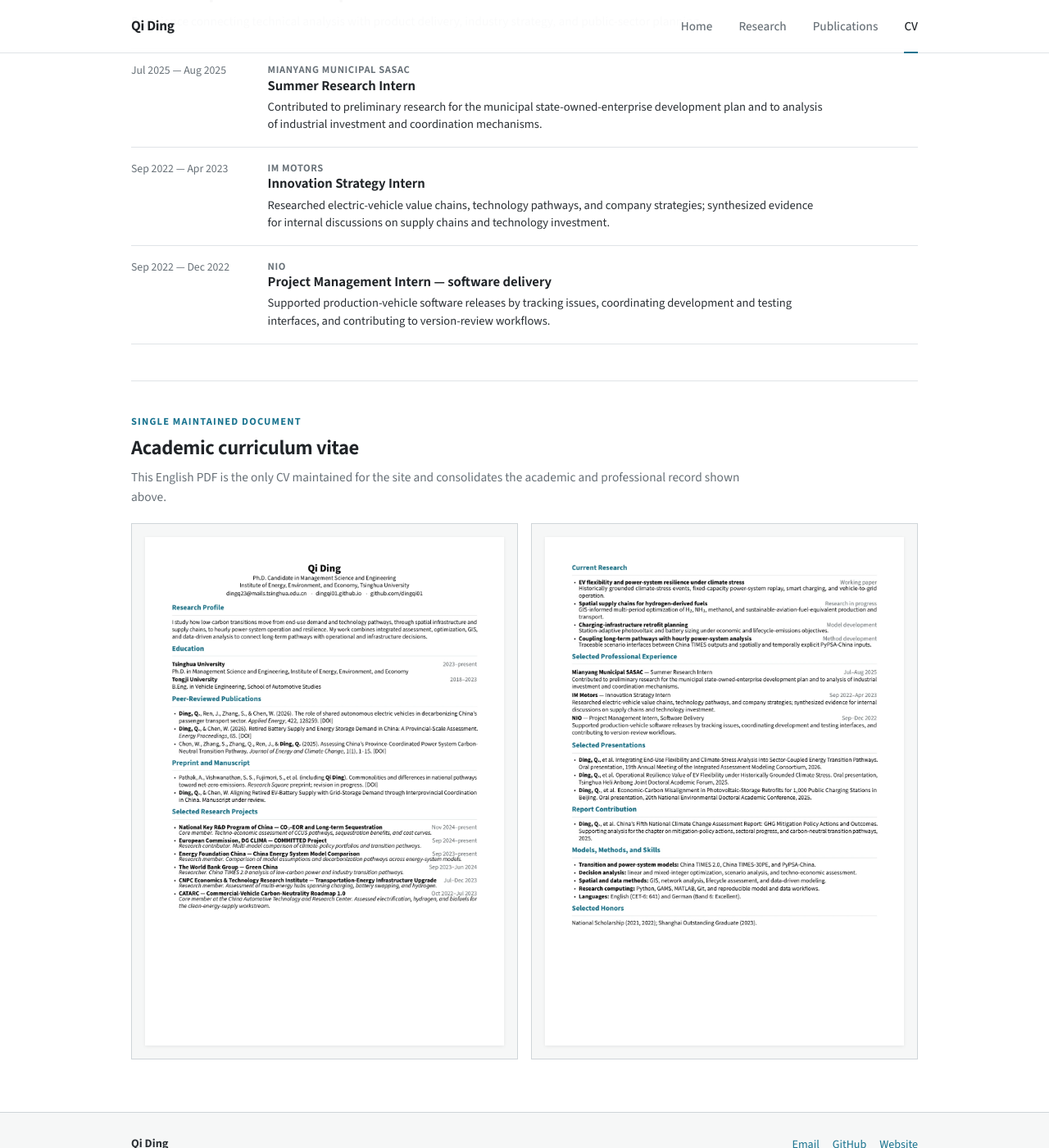
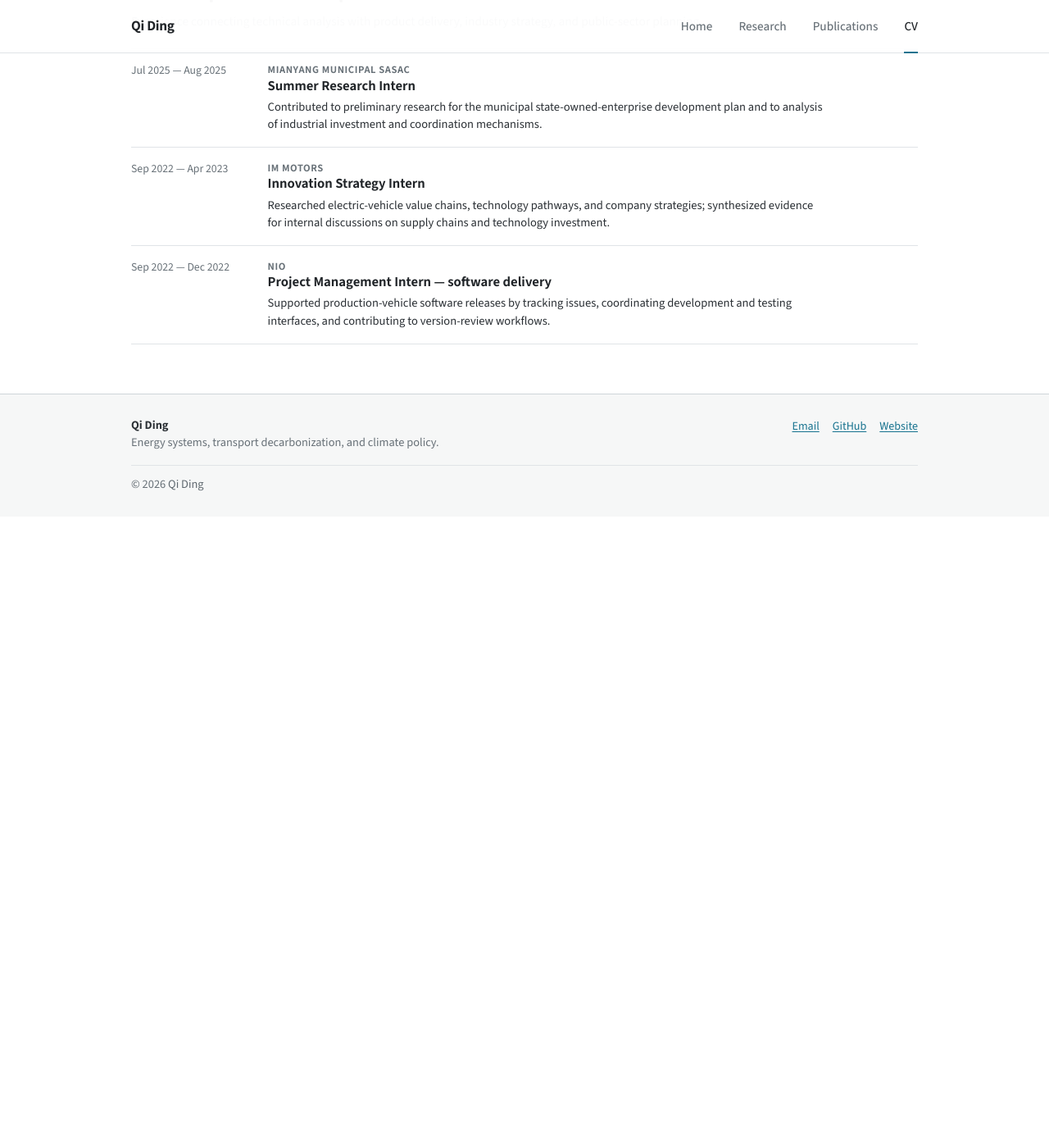
Before and after one commit to dingqi01/dingqi01.github.io, a Jekyll site: the page built from cv.html, in a window 1280 px wide and 1400 px high, scrolled down 2151 px. Shown: the whole window at 82% size. Built offline with Jekyll 4.4.1, drawn with Linux system fonts in a browser that asks for light colours; after the commit the page ends 2781 px from its top, so only the background shows below that.

Commit message:
Refine homepage focus and streamline CV page

```diff
--- a/assets/css/main.css
+++ b/assets/css/main.css
@@ -1017,35 +1017,6 @@ strong {
   line-height: 1.45;
 }
 
-.cv-viewer {
-  padding-bottom: 3rem;
-  border-top: 1px solid var(--line);
-}
-
-.cv-document-header {
-  padding-top: 2.5rem;
-}
-
-.cv-preview-link {
-  display: block;
-  width: 100%;
-  padding: 1rem;
-  border: 1px solid var(--line-strong);
-  background: var(--soft);
-}
-
-.cv-preview-link img {
-  width: 100%;
-  background: #fff;
-  box-shadow: 0 1px 4px rgba(32, 36, 40, 0.08);
-}
-
-.cv-preview-grid {
-  display: grid;
-  grid-template-columns: repeat(2, minmax(0, 1fr));
-  gap: 1rem;
-}
-
 .not-found {
   min-height: calc(100vh - 220px);
   padding-block: clamp(4rem, 12vw, 8rem);
@@ -1394,10 +1365,6 @@ strong {
     gap: 1rem;
   }
 
-  .cv-preview-link {
-    padding: 0.45rem;
-  }
-
   .footer-inner {
     grid-template-columns: 1fr;
   }
@@ -1451,9 +1418,6 @@ strong {
     font-size: 1.05rem;
   }
 
-  .cv-preview-grid {
-    grid-template-columns: 1fr;
-  }
 }
 
 @media print {
--- a/cv.html
+++ b/cv.html
@@ -107,19 +107,3 @@ permalink: /cv/
     {% endfor %}
   </div>
 </section>
-
-<section class="site-shell cv-viewer" aria-labelledby="cv-preview-heading">
-  <header class="cv-section-header cv-document-header">
-    <p class="section-label">Single maintained document</p>
-    <h2 id="cv-preview-heading">Academic curriculum vitae</h2>
-    <p>This English PDF is the only CV maintained for the site and consolidates the academic and professional record shown above.</p>
-  </header>
-  <div class="cv-preview-grid">
-    <a class="cv-preview-link" href="{{ '/assets/cv/qi-ding-cv.pdf' | relative_url }}" aria-label="Open Qi Ding's academic CV as a PDF, page one preview">
-      <img src="{{ '/assets/images/qi-ding-cv-preview.webp' | relative_url }}" alt="First page of Qi Ding's academic curriculum vitae" width="1200" height="1697" loading="lazy" decoding="async">
-    </a>
-    <a class="cv-preview-link" href="{{ '/assets/cv/qi-ding-cv.pdf' | relative_url }}" aria-label="Open Qi Ding's academic CV as a PDF, page two preview">
-      <img src="{{ '/assets/images/qi-ding-cv-preview-2.webp' | relative_url }}" alt="Second page of Qi Ding's academic curriculum vitae" width="1200" height="1697" loading="lazy" decoding="async">
-    </a>
-  </div>
-</section>
```
Also changed, not shown: DESIGN_NOTES.md (+1 -1 lines), index.html (+3 -5 lines), README.md.
